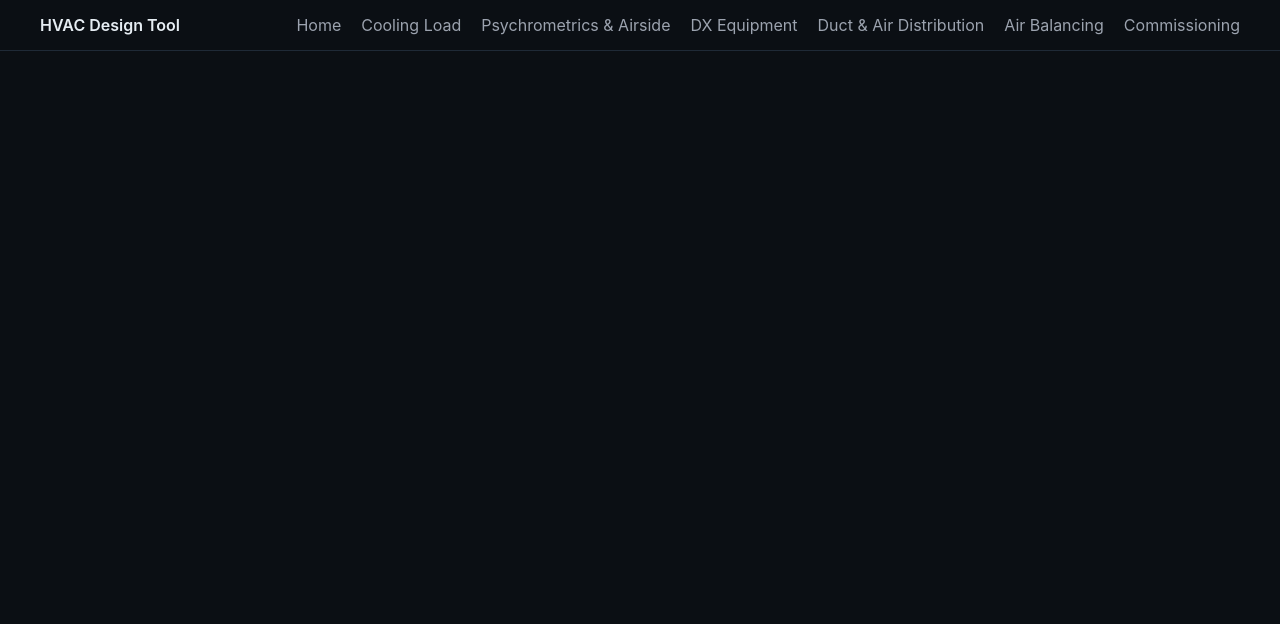
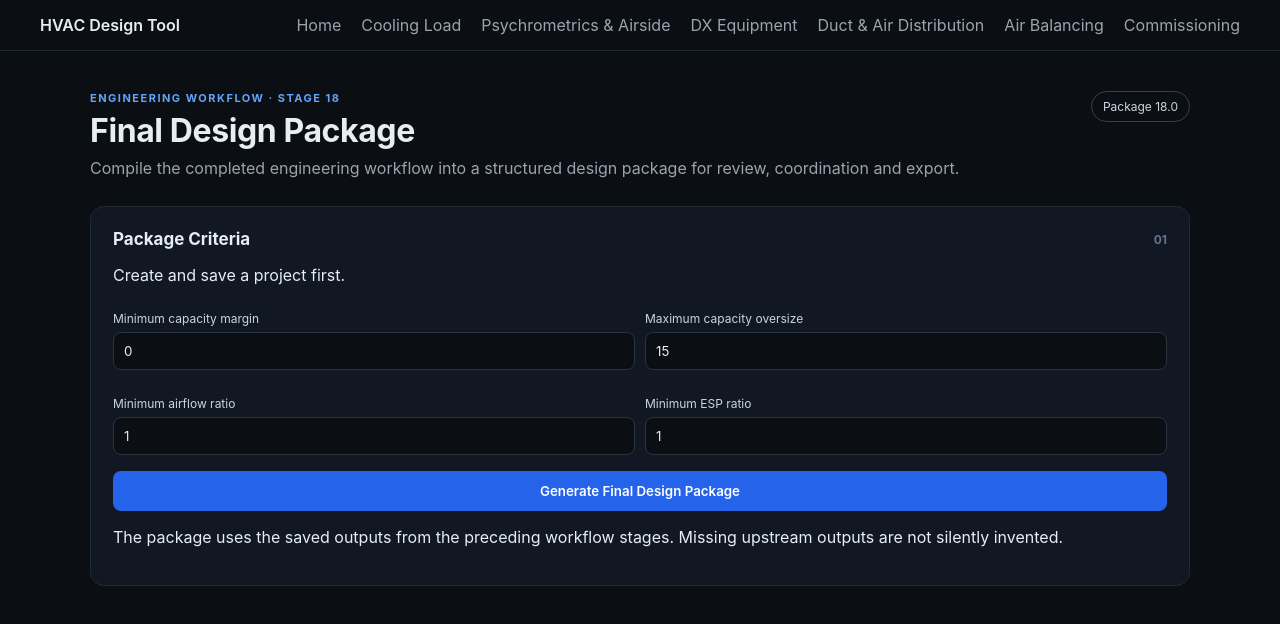
Before and after one commit to idbalorg/hvac-calculator, a React (Vite) app in the folder mep-ai-calculator/: page /final-package in a window 1280 px wide. Shown: the top 624 px of the page. Built offline with nearby package versions, Linux system fonts and the light colour scheme.

Commit message:
Add Stage 18 final design package route

```diff
--- a/mep-ai-calculator/src/App.jsx
+++ b/mep-ai-calculator/src/App.jsx
@@ -6,8 +6,9 @@ import DxSystemSizing from "./pages/DxSystemSizing";
 import AirDistribution from "./pages/AirDistribution";
 import AirBalancingSystem from "./pages/AirBalancingSystem";
 import SystemCommissioning from "./pages/SystemCommissioning";
+import FinalDesignPackage from "./pages/FinalDesignPackage";
 import Navbar from "./components/Navbar";
 
 export default function App() {
-  return <BrowserRouter><Navbar /><Routes><Route path="/" element={<Landing />} /><Route path="/calculator" element={<Calculator />} /><Route path="/airside" element={<AirsideDesign />} /><Route path="/dx-sizing" element={<DxSystemSizing />} /><Route path="/air-distribution" element={<AirDistribution />} /><Route path="/air-balancing" element={<AirBalancingSystem />} /><Route path="/commissioning" element={<SystemCommissioning />} /></Routes></BrowserRouter>;
+  return <BrowserRouter><Navbar /><Routes><Route path="/" element={<Landing />} /><Route path="/calculator" element={<Calculator />} /><Route path="/airside" element={<AirsideDesign />} /><Route path="/dx-sizing" element={<DxSystemSizing />} /><Route path="/air-distribution" element={<AirDistribution />} /><Route path="/air-balancing" element={<AirBalancingSystem />} /><Route path="/commissioning" element={<SystemCommissioning />} /><Route path="/final-package" element={<FinalDesignPackage />} /></Routes></BrowserRouter>;
 }
```
